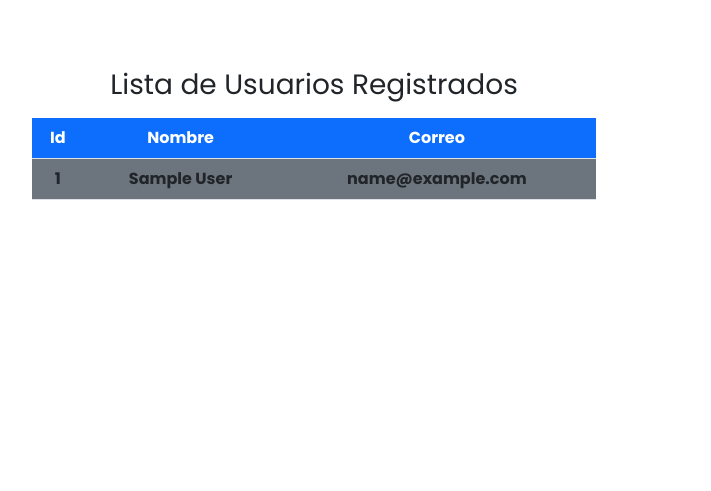
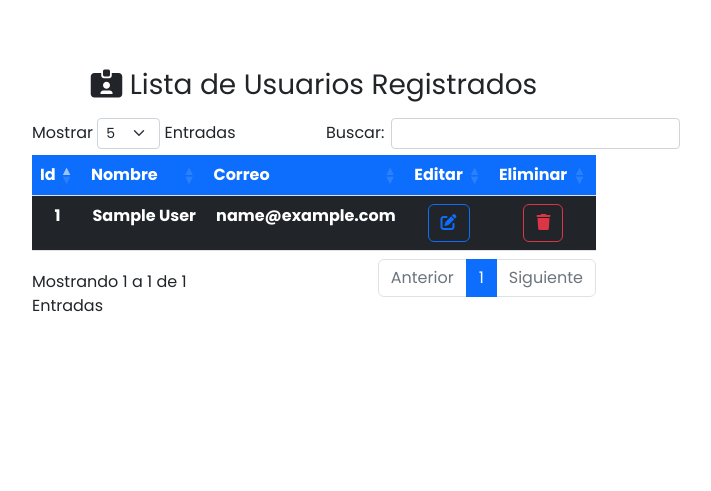
Before and after one commit to BryanCachimuel/Proyecto_Artefactos_Electrodomesticos, a PHP site: page /views/home/listar.php in a window 1280 px wide. Shown: the part 56-547 px from the top of the page, without its empty margins (326-1037 px from the left). Run offline with PHP 8.4, Linux system fonts and the light colour scheme; the visitor is signed in with stand-in values (Sample User, id 1); lists and menus that the app fills with data are empty; some libraries are stand-ins or nearby versions.

Commit message:
creando la vista para mostrar el listado de todos los usuarios registrados en la base de datos

```diff
--- a/views/home/listar.php
+++ b/views/home/listar.php
@@ -11,20 +11,24 @@
     <div class="container">
         <div class="row">
             <div class="col-6 mx-auto mt-5">
-                <h3 class="text-center mb-3">Lista de Usuarios Registrados</h3>
-                 <table class="table text-center">
+                <h3 class="text-center mb-3"><i class="fa-solid fa-id-card-clip"></i> Lista de Usuarios Registrados</h3>
+                 <table class="table text-center" id="usuarios">
                     <thead class="bg-primary">
                         <tr class="text-white">
                             <th scope="col">Id</th>
                             <th scope="col">Nombre</th>
                             <th scope="col">Correo</th>
+                            <th scope="col">Editar</th>
+                            <th scope="col">Eliminar</th>
                         </tr>
                     </thead>
-                    <tbody class="bg-secondary">
+                    <tbody class="text-white bg-dark">
                         <?php foreach($users as $us): ?>
                             <th><?= $us[0] ?></th>
                             <th><?= $us[1] ?></th>
                             <th><?= $us[2] ?></th>
+                            <th><a href="editarUsuario.php?id=<?= $us[0] ?>" class="btn btn-outline-primary"><i class="fa fa-edit"></i></a></th>
+                            <th><a href="" class="btn btn-outline-danger" data-bs-toggle="modal" data-bs-target="#idproducto<?=$us[0]?>"><i class="fa fa-trash"></i></a></th>
                          <?php endforeach; ?>
                     </tbody>
                 </table>
```
